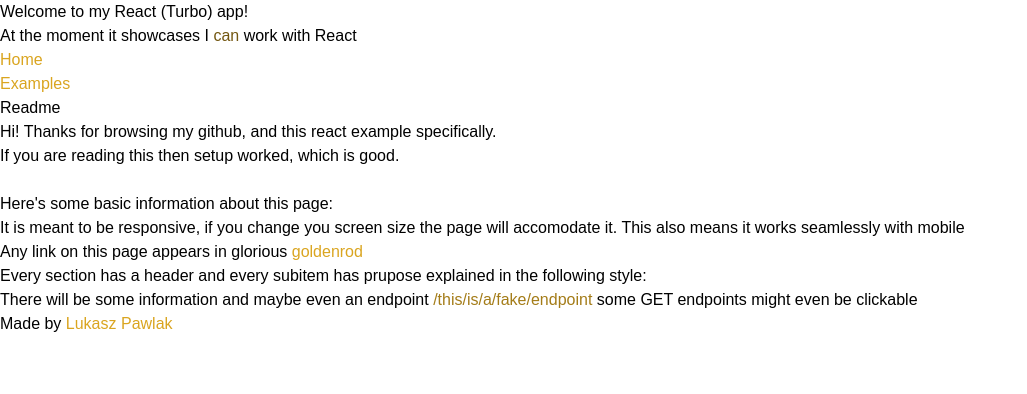
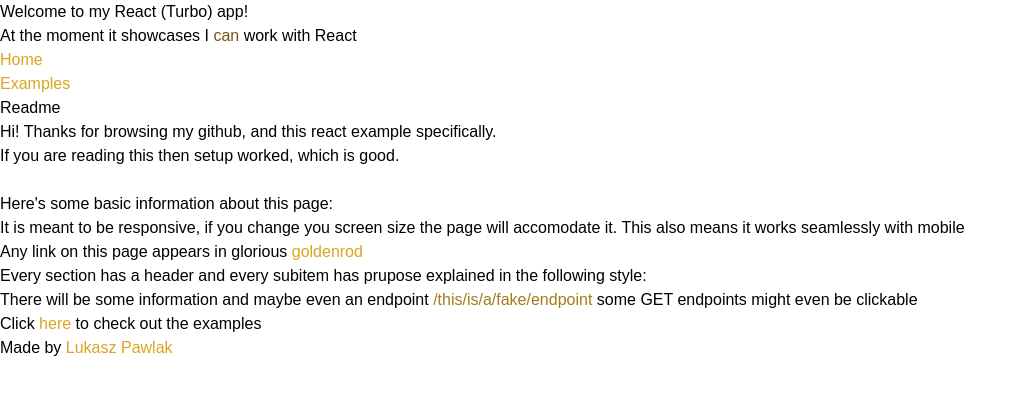
Before and after one commit to LTenshi/react-example, a Next.js app in the folder apps/frontend/: page / in a window 1280 px wide. Shown: the top 394 px of the page, without its empty margins (0-1027 px from the left). Built offline with nearby package versions, Linux system fonts and the light colour scheme.

Commit message:
updated readme, changed some descriptions

```diff
--- a/apps/frontend/src/components/FormExample.tsx
+++ b/apps/frontend/src/components/FormExample.tsx
@@ -32,7 +32,7 @@ export default function FormExample() {
       <div className="p-2">
         <h3>Form Submitting Example</h3>
         <div>Here&apos;s a form to submit your own movie to the list above</div>
-        <h6>The data will be sent to the API POST <a>/example/post-movie-object</a> endpoint</h6>
+        <h6>The data will be sent to the API POST <a>/example/post-movie-object</a> endpoint, if successful the component above will receive a new list!</h6>
         <form method="post" onSubmit={handleFormSubmit}>
           <div className="grid sm:grid-cols-1 md:grid-cols-2 lg:grid-cols-4 gap-2">
             <InputWrapper inputTitle="Movie Name">
--- a/apps/frontend/src/components/PreambleStuff.tsx
+++ b/apps/frontend/src/components/PreambleStuff.tsx
@@ -1,3 +1,4 @@
+import Link from "next/link";
 import UiBox from "./UiBox";
 
 export function PreambleStuff() {
@@ -19,6 +20,7 @@ export function PreambleStuff() {
               <li>Any link on this page appears in glorious <a>goldenrod</a></li>
               <li>Every section has a header and every subitem has prupose explained in the following style: <h6>There will be some information and maybe even an endpoint <a target="_blank" href="https://en.wikipedia.org/wiki/Solidago">/this/is/a/fake/endpoint</a> some GET endpoints might even be clickable</h6></li>
             </ul>
+            <div className="justify-self-center">Click <Link href="/examples">here</Link> to check out the examples</div>
           </div>
         </div>
       </UiBox>
```
Also changed, not shown: 1 other file (tests, documents, lock files or other folders).
